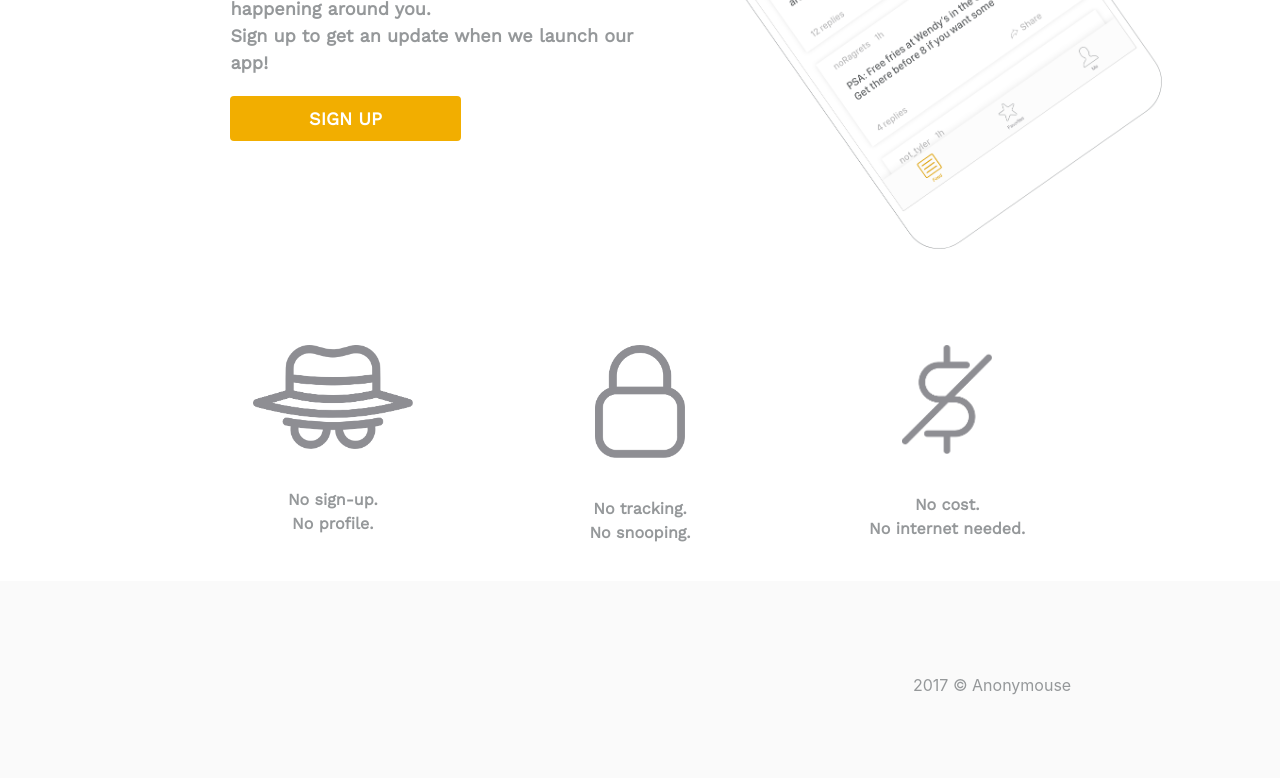
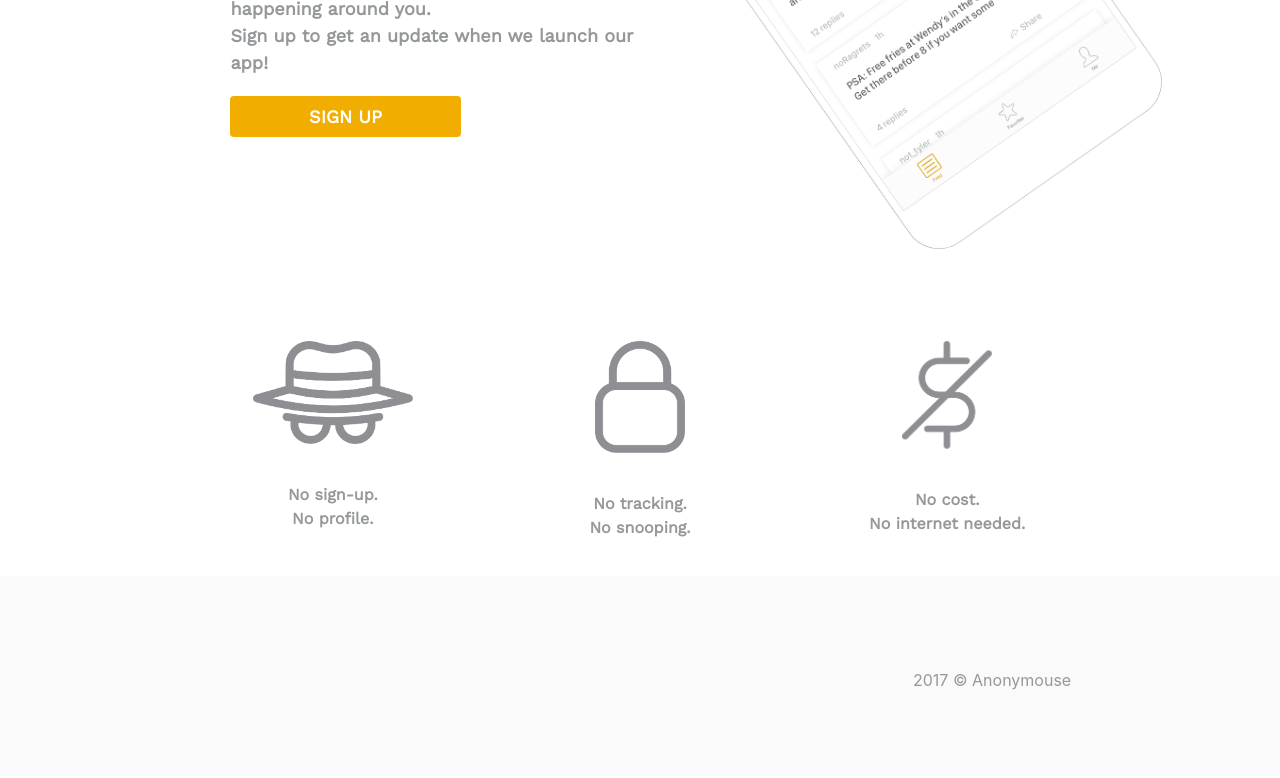
Before and after one commit to duo-yang/anonymouse-site, a Flask app: page / in a window 1280 px wide. Shown: the part 415-1193 px from the top of the page. After the commit the page ends 1105 px from the top, so only its background shows below. Run offline with Flask 2, Linux system fonts and the light colour scheme; some libraries are stand-ins or nearby versions.

Commit message:
updated versions

```diff
--- /dev/null
+++ b/notes.txt
@@ -0,0 +1,6 @@
+project summary
+video [need actual video]
+email harvester/contact us [google forms already exists, we CAN have it as database if interested]
+newspaper links
+
+ble stuff after site
--- a/templates/aboutpage.html
+++ b/templates/aboutpage.html
@@ -28,7 +28,7 @@
             </div>
             <nav class="column">
                 <ul class="is-pulled-right nav uppercase">
-                    <li><a class="light-gray" href="index.html">home</a></li>
+                    <li><a class="light-gray" href="/">home</a></li>
                     <li><a class="light-gray" href="#">about</a></li>
                     <li><a class="light-gray" href="mailto:dickrp@umich.edu">contact</a></li>
                 </ul>
--- a/templates/index.html
+++ b/templates/index.html
@@ -6,9 +6,9 @@
 
     <title>Anonymouse. Secure. Social.</title>
 
-    <!-- Bulma -->
-    <link rel="stylesheet" href="https://maxcdn.bootstrapcdn.com/font-awesome/4.7.0/css/font-awesome.min.css">
-    <link rel="stylesheet" href="https://cdnjs.cloudflare.com/ajax/libs/bulma/0.6.1/css/bulma.min.css">
+    <!-- Bulma and Fontawesome -->
+	<link rel="stylesheet" href="https://use.fontawesome.com/releases/v5.8.2/css/all.css" integrity="sha384-oS3vJWv+0UjzBfQzYUhtDYW+Pj2yciDJxpsK1OYPAYjqT085Qq/1cq5FLXAZQ7Ay" crossorigin="anonymous">
+    <link rel="stylesheet" href="https://cdnjs.cloudflare.com/ajax/libs/bulma/0.7.5/css/bulma.min.css">
 
     <!-- Font -->
     <link href="https://fonts.googleapis.com/css?family=Roboto+Slab|Work+Sans" rel="stylesheet">
```
